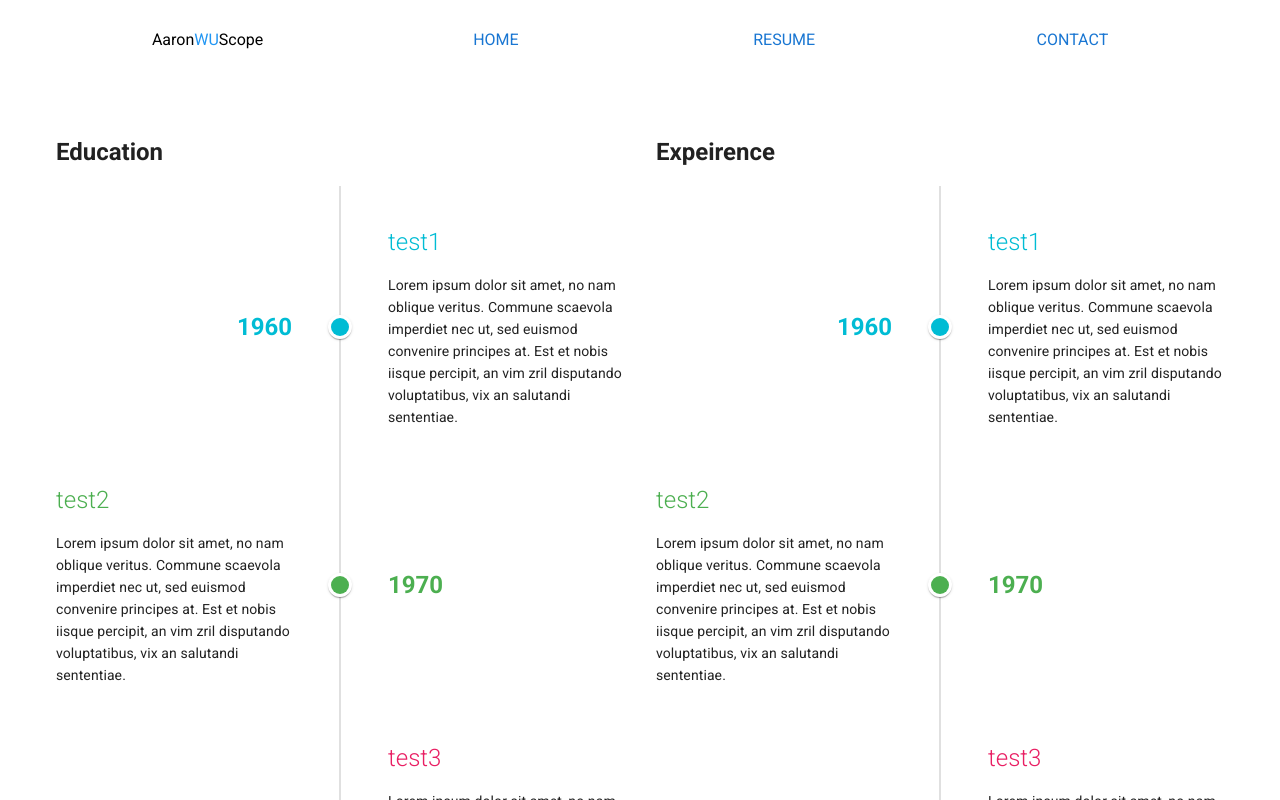
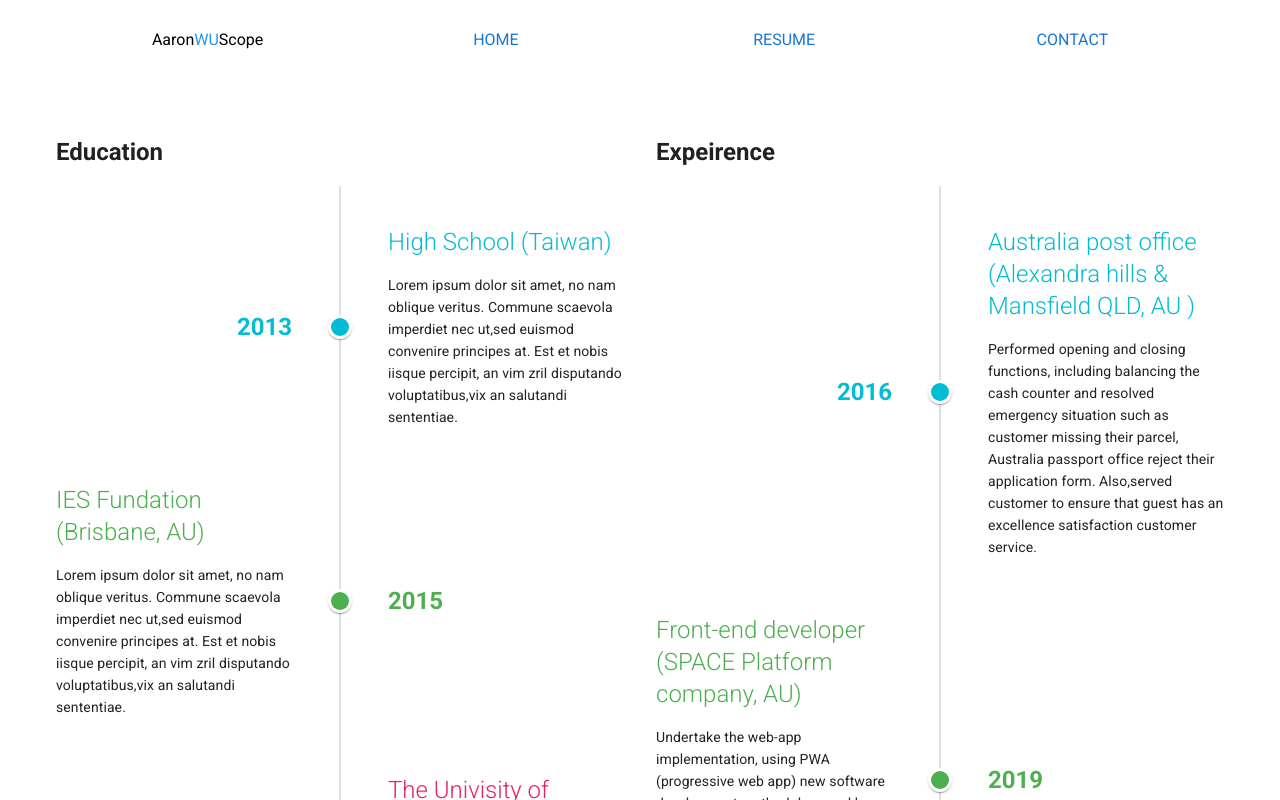
Before and after one commit to yunlunwu/portfoilo, a Vue app: page /resume in a window 1280 px wide. Shown: the top 800 px of the page. Built offline with nearby package versions, Linux system fonts and the light colour scheme.

Commit message:
updated resume experience and education

```diff
--- a/src/pages/home.vue
+++ b/src/pages/home.vue
@@ -106,10 +106,6 @@ export default {
       icons: [
         { href: "https://github.com/EldinZaimovic", icon: "mdi-github" },
         {
-          href: "https://stackoverflow.com/users/story/9660700",
-          icon: "mdi-stack-overflow"
-        },
-        {
           href: "https://www.linkedin.com/in/aaron-wu-05582415a/",
           icon: "mdi-linkedin"
         },
--- a/src/pages/resume.vue
+++ b/src/pages/resume.vue
@@ -173,41 +173,51 @@ export default {
       educations: [
         {
           color: 'cyan',
-          year: '1960',
-          title: 'test1',
-          description: 'Lorem ipsum dolor sit amet, no nam oblique veritus. Commune scaevola imperdiet nec ut, sed euismod convenire principes at. Est et nobis iisque percipit, an vim zril disputando voluptatibus, vix an salutandi sententiae.'
+          year: '2013',
+          title: 'High School (Taiwan)',
+          description: 'Lorem ipsum dolor sit amet, no nam oblique veritus. Commune scaevola imperdiet nec ut,' +
+          'sed euismod convenire principes at. Est et nobis iisque percipit, an vim zril disputando voluptatibus,' +
+          'vix an salutandi sententiae.'
         },
         {
           color: 'green',
-          year: '1970',
-           title: 'test2',
-          description: 'Lorem ipsum dolor sit amet, no nam oblique veritus. Commune scaevola imperdiet nec ut, sed euismod convenire principes at. Est et nobis iisque percipit, an vim zril disputando voluptatibus, vix an salutandi sententiae.'
+          year: '2015',
+          title: 'IES Fundation (Brisbane, AU)',
+          description: 'Lorem ipsum dolor sit amet, no nam oblique veritus. Commune scaevola imperdiet nec ut,' +
+          'sed euismod convenire principes at. Est et nobis iisque percipit, an vim zril disputando voluptatibus,' +
+          'vix an salutandi sententiae.'
         },
         {
           color: 'pink',
-          year: '1980',
-          title: 'test3',
-          description: 'Lorem ipsum dolor sit amet, no nam oblique veritus. Commune scaevola imperdiet nec ut, sed euismod convenire principes at. Est et nobis iisque percipit, an vim zril disputando voluptatibus, vix an salutandi sententiae.'
+          year: '2020',
+          title: 'The Univisity of Queensland, Bachelor Honour degree (Brisbane, AU)',
+          description: 'Studied with hornour degress software engineering marg' +
+          'sed euismod convenire principes at. Est et nobis iisque percipit, an vim zril disputando voluptatibus,' +
+          'vix an salutandi sententiae.'
         }
       ],
       experience: [
         {
           color: 'cyan',
-          year: '1960',
-          title: 'test1',
-          description: 'Lorem ipsum dolor sit amet, no nam oblique veritus. Commune scaevola imperdiet nec ut, sed euismod convenire principes at. Est et nobis iisque percipit, an vim zril disputando voluptatibus, vix an salutandi sententiae.'
+          year: '2016',
+          title: 'Australia post office (Alexandra hills & Mansfield QLD, AU )',
+          description: 'Performed opening and closing functions, including balancing the cash counter and ' +
+          'resolved emergency situation such as customer missing their parcel, Australia passport office reject their application form. Also,' +
+          'served customer to ensure that guest has an excellence satisfaction customer service.'
         },
         {
           color: 'green',
-          year: '1970',
-           title: 'test2',
-          description: 'Lorem ipsum dolor sit amet, no nam oblique veritus. Commune scaevola imperdiet nec ut, sed euismod convenire principes at. Est et nobis iisque percipit, an vim zril disputando voluptatibus, vix an salutandi sententiae.'
+          year: '2019',
+          title: 'Front-end developer (SPACE Platform company, AU)',
+          description: 'Undertake the web-app implementation, using PWA (progressive web app) new software development methodology and has strong JavaScript programming skill.' +
+          'As well as, Understand cloud computing process and knowledge with back-end developments techniques such as FingerPrint, AWS, Linux.'
         },
         {
           color: 'pink',
-          year: '1980',
-          title: 'test3',
-          description: 'Lorem ipsum dolor sit amet, no nam oblique veritus. Commune scaevola imperdiet nec ut, sed euismod convenire principes at. Est et nobis iisque percipit, an vim zril disputando voluptatibus, vix an salutandi sententiae.'
+          year: '2020',
+          title: 'web developer(Rainbow tech company, Taiwan)',
+          description: 'Undertake all company office website, using vuetify.com (front-end design framework) and vue.js '+
+          'and understand operation of GA & GSC in website connection. Also, undertake the shared component on the back-office front-end interfac.'
         }
       ]
     }
```
